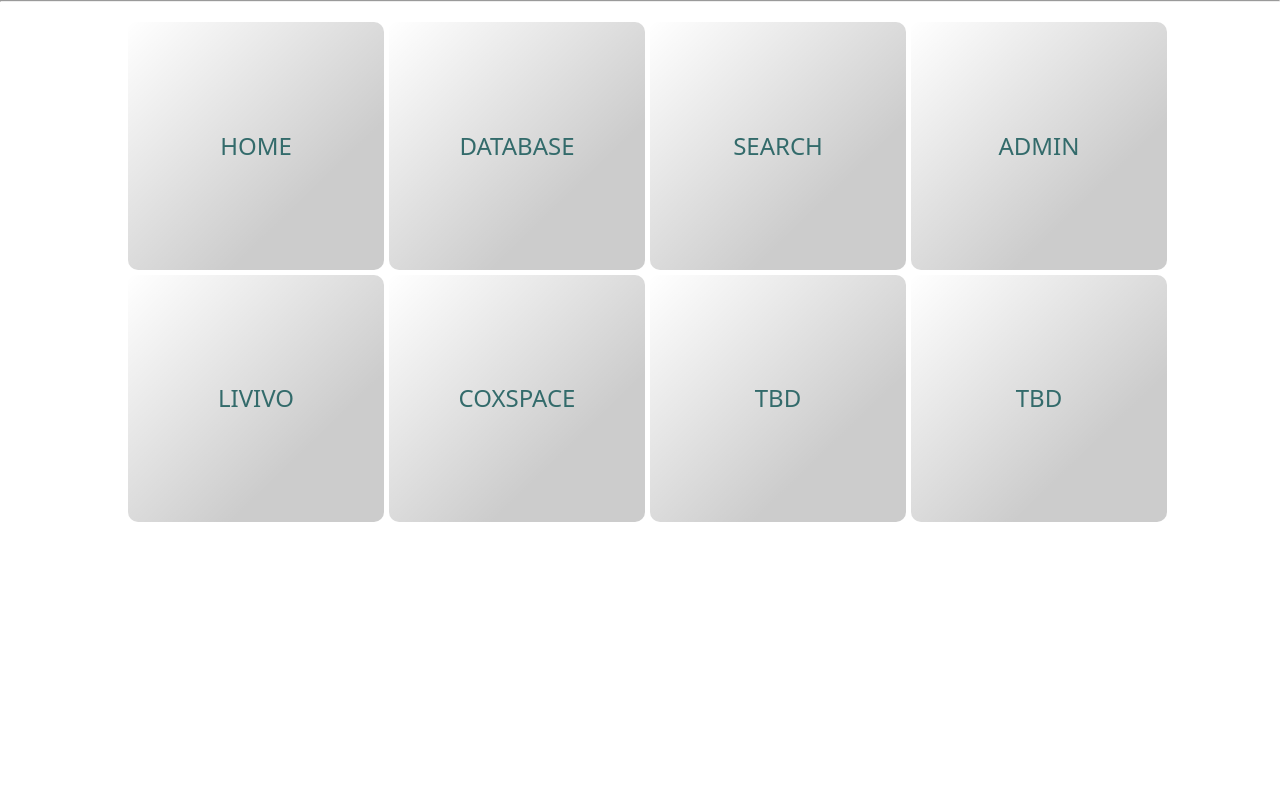
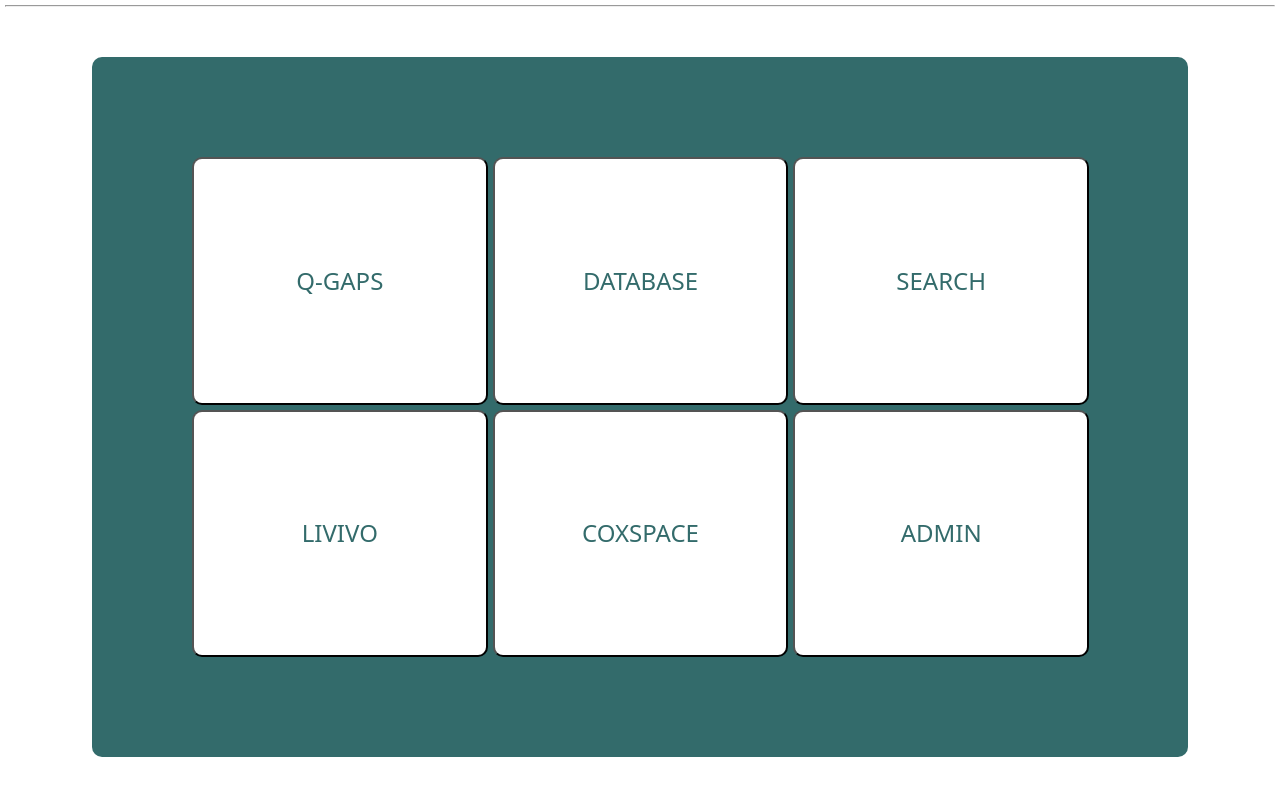
Before and after one commit to nkurtys/Mastodon-QGAPS, a Python web app: template Q-GAPS-WebApp/app/templates/index.html in a window 1280 px wide. Shown: the part 51-858 px from the top of the page. Before the commit the page ends 573 px from the top, so only its background shows below. Run offline with Jinja, Linux system fonts and the light colour scheme; the template is opened without the code that fills it, so the values that code supplies are empty; some libraries are stand-ins or nearby versions.

Commit message:
finishing button dashbord

```diff
--- a/Q-GAPS-WebApp/app/static/css/style.css
+++ b/Q-GAPS-WebApp/app/static/css/style.css
@@ -36,7 +36,7 @@ nav a {
 }
 
 hr{
-  margin: 0;
+  margin: 5px;
 }
 
 nav h1 {
@@ -68,12 +68,9 @@ a.link {
 
 
 table.display {
-  align-self: center;
-  margin-left: auto;
-  margin-right: auto;
   border: solid 5px #DDEEEE;
   border-collapse: collapse;
-  font-size: 13px;
+  font-size: 16px;
   font-family: system-ui, -apple-system, BlinkMacSystemFont, 'Segoe UI', Roboto, Oxygen, Ubuntu, Cantarell, 'Open Sans', 'Helvetica Neue', sans-serif;
 }
 
@@ -88,13 +85,10 @@ table.display thead th {
 
 table.display tbody td {
   border: solid 1px #DDEEEE;
-  text-align: justify;
-  color: #333;
-  padding: 10px;
-  text-shadow: 1px 1px 1px #fff;
+
 
   max-width: 300px;
-  max-height: 100px;
+
   overflow: hidden;
   text-overflow: ellipsis;
   white-space: nowrap;
@@ -106,7 +100,7 @@ label {
 }
 
 table.display.dataTable {
-  width: 100%;
+
 }
 
 div.dt-info {
@@ -116,6 +110,10 @@ div.dt-info {
 div.dt-layout-row {
   width: 100%;
 }
+
+div#basetable_wrapper {
+  margin: 0 200px;
+  }
 
 
 form {
@@ -215,21 +213,24 @@ input[name="instance"] {
 /* Style the buttons that are used to open the tab content */
 button {
   float:left;
-  outline: none;
   cursor: pointer;
   transition: 0.3s;
 
-  border: 0;
+  border: 1px;
   line-height: 2.5;
   padding: 0 20px;
-  font-size: 1rem;
   text-align: center;
   color: #336B6B;
   font-family: system-ui, -apple-system, BlinkMacSystemFont, 'Segoe UI', Roboto, Oxygen, Ubuntu, Cantarell, 'Open Sans', 'Helvetica Neue', sans-serif;
   border-radius: 10px;
+  border-color: #336B6B;
   background-color: white;
-  background-image: linear-gradient(to top left, rgb(0 0 0 / 20%), rgb(0 0 0 / 20%) 30%, rgb(0 0 0 / 0%));
   text-transform: uppercase;
+  background-image: linear-gradient(to top left,
+      rgb(0 0 0 / 20%),
+      rgb(0 0 0 / 20%) 30%,
+      rgb(0 0 0 / 0%));
+
 }
 
 .button-container {
@@ -307,20 +308,32 @@ button:hover{
 .tabcontent {
 
   display: none;
-  padding: 6px 12px;
-  border-top: none;
+  padding: 0px 200px;
+  border-color: #336B6B;
 }
 
 #grid.button-container {
-  padding-top: 20px;
+  padding: 100px;
   display: grid;
-  grid-template-columns: 25% 25% 25% 25%;
-  margin-left: 10%;
-  width: 80%;
+  grid-template-columns: 33% 33% 33%;
+  width: 70%;
   height: 500px;
   grid-gap: 5px;
+  float: revert;
+  background-color: #336b6b;
+  border-radius: 10px;
+  margin: 50px auto;
 }
 
 #grid.button-container button {
   font-size: x-large;
+  background-image: none;
+  border: revert;
+
 }
+
+#grid.button-container button:hover{
+  background-color: #336b6bc2;
+  color: white;
+  border-color: white;
+}
--- a/Q-GAPS-WebApp/app/templates/database.html
+++ b/Q-GAPS-WebApp/app/templates/database.html
@@ -38,7 +38,7 @@
   {%for tablename in listOfTables %}
   <div id="{{tablename[0]}}-tab" class="tabcontent">
     <!-- <h1>'{{tablename[0]}}' Updates </h1> -->
-    <table id="{{tablename[0]}}" class="display" style="width: 80%;">
+    <table id="{{tablename[0]}}" class="display" style="width: 80%; margin: 0 200px;">
       <thead>
         <tr>
           <!-- <th>ID</th> -->
--- a/Q-GAPS-WebApp/app/templates/index.html
+++ b/Q-GAPS-WebApp/app/templates/index.html
@@ -8,14 +8,12 @@
 <div class="menu-container">
     <form id="grid" class="button-container">
 
-        <button id="home" href="/home" class="button">Home</button>
+        <button id="about us" href="https://q-gaps.de/" class="button">Q-GAPS</button>
         <button id="database" href="/database" class="button">Database</button>
         <button id="search" href="/search" class="button">Search</button>
-        <button id="admin" href="/admin" class="button">Admin</button>
         <button href="#/Action4" class="button">LIVIVO</button>
         <button href="#/Action5" class="button">CoxSpace</button>
-        <button href="#/Action5" class="button">tbd</button>
-        <button href="#/Action5" class="button">tbd</button>
+        <button id="admin" href="/admin" class="button">Admin</button>
     </form>
 </div>
 <!-- js script for navigation bar active button-->
```
